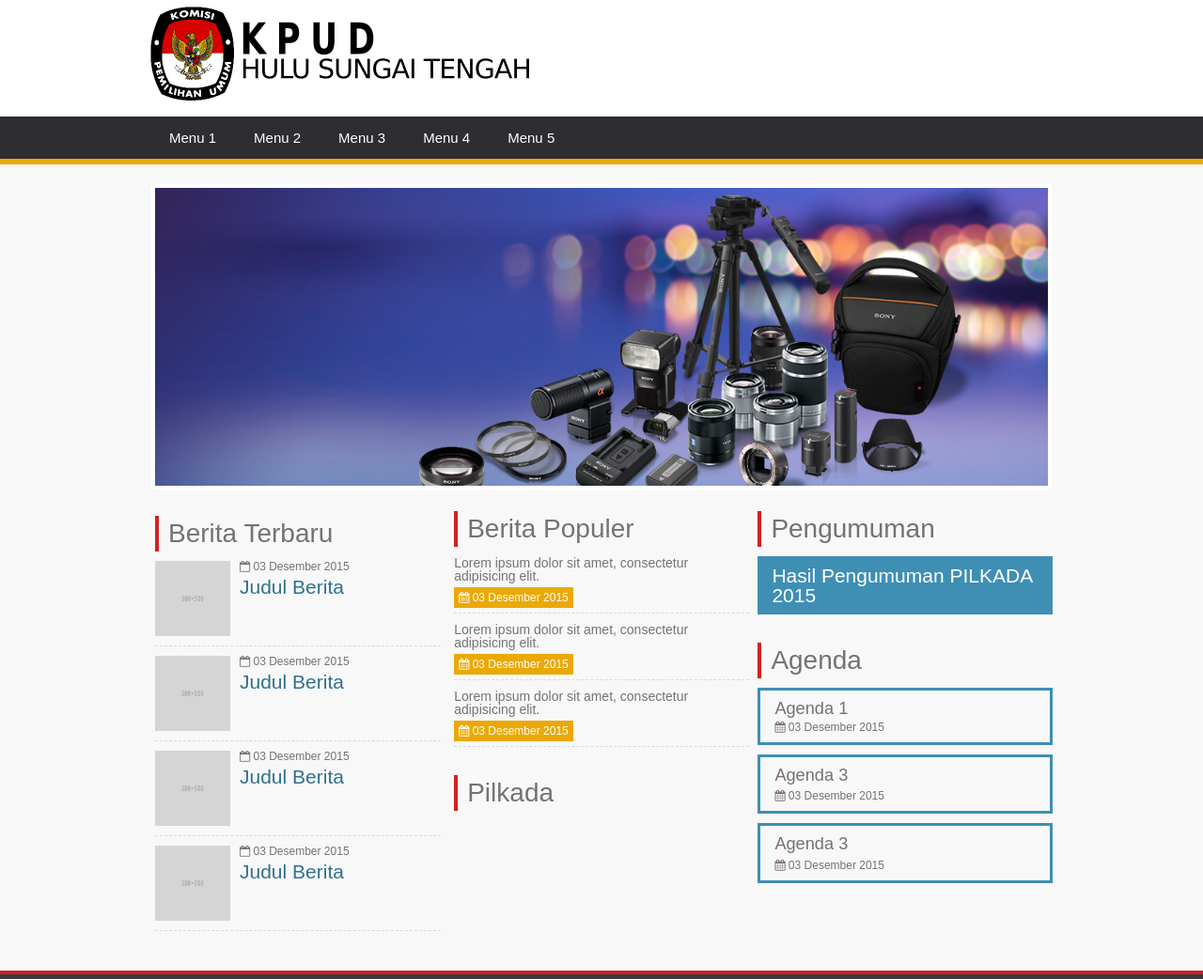
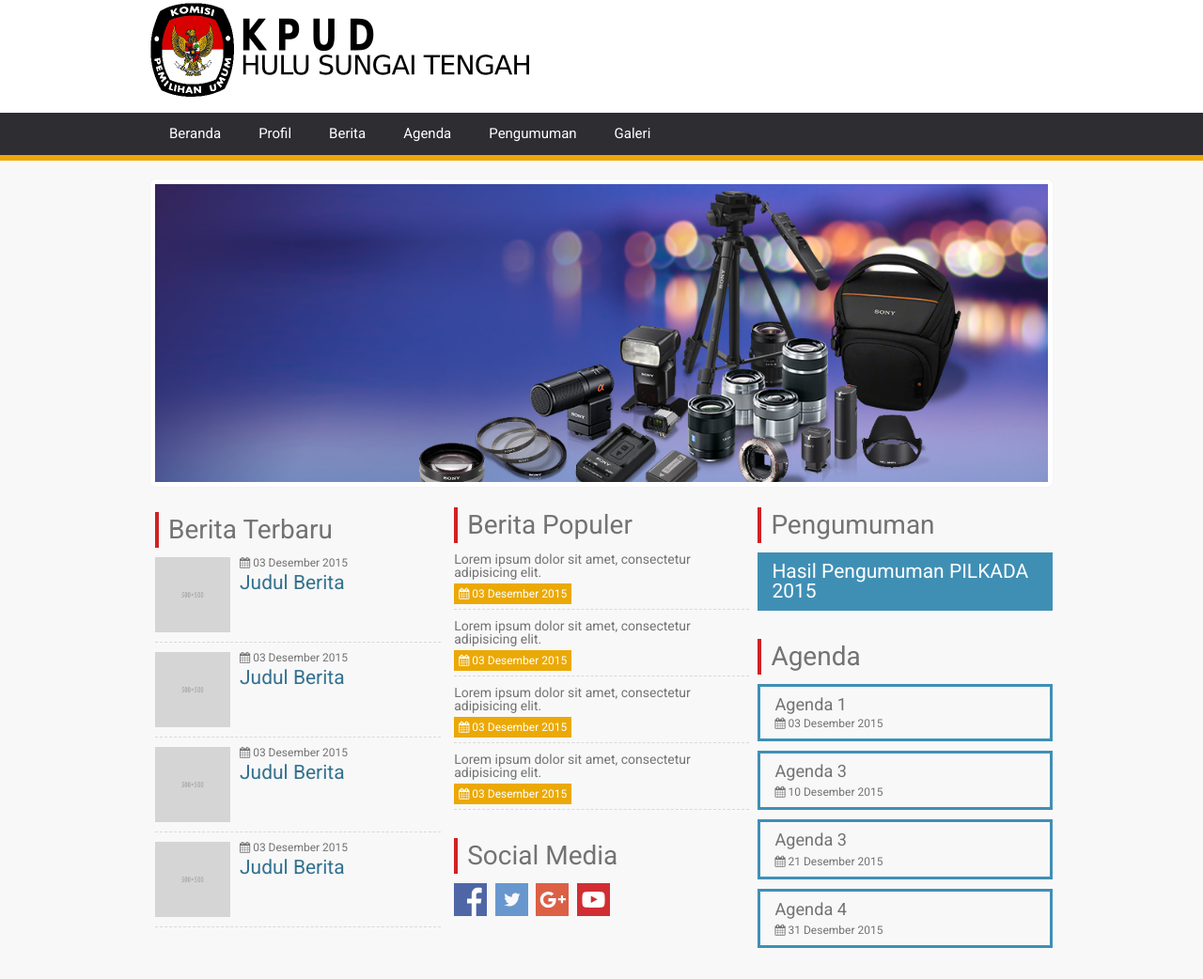
Before and after one commit to dedyrosyadi/kpu-hst, a plain HTML site: page index.html in a window 1280 px wide. Shown: the part 11-1053 px from the top of the page at 94% size. Drawn offline with Linux system fonts and the light colour scheme.

Commit message:
edit template

```diff
--- a/asset/scss/style.scss
+++ b/asset/scss/style.scss
@@ -27,7 +27,7 @@ h3 {
 }
 
 body {
-	font-family: Arial;
+	font-family: 'Roboto', sans-serif;
 	color : $hitam;
 	font-size: 14px;
 	font-weight: lighter;
@@ -45,7 +45,7 @@ body {
 }
 
 header {
-	border-top: 8px solid $merah;
+	border-top: 4px solid $merah;
 	padding : 10px;
 	img {
 		// max-height: 100px;
@@ -89,48 +89,39 @@ nav {
 	}
 }
 
-// KONTEN
 
-.item-berita-populer {
-	@include transition-duration (.5s);
 
-	margin-bottom: 10px;
-	overflow: hidden;
-	border-bottom: dashed 1px lighten($hitam, 40%);
 
-	a {
-		margin-bottom: 5px;
-
-		&:hover {
-
-			color : $oren !important;
-		}
-	}
-}
 
 // BERITA TERBARU
 
 
 .item-berita-terbaru {
+
 	padding:0;
+
 	a {
 		color: darken($biru,10%);
 	}
 
 	article {
+
+		&:hover {
+			img {
+				opacity:1;
+			}
+		}
+
 		overflow : hidden;
 		padding : 0 !important;
 		border-bottom: dashed 1px lighten($hitam, 40%);
 		margin-bottom: 10px;
 
+
 		img {
 			display : block;
 			@include transition-duration(.3s);
 			opacity: 0.8;
-
-			&:hover {
-				opacity: 1;
-			}
 
 			float:left;
 			max-height: 80px;
@@ -140,6 +131,8 @@ nav {
 			margin-bottom: 10px;
 
 		}
+
+
 		span.tanggal-post {
 			// float: left;
 
@@ -152,6 +145,14 @@ nav {
 
 		h3 {
 			margin-bottom: 5px;
+
+			&:hover {
+				> article img {
+					opacity:1;
+				}
+
+				text-decoration: underline;
+			}
 		}
 	}
 
@@ -172,8 +173,27 @@ nav {
 	}
 }
 
+// BERITA POPULER
 
-// BERITA POPULER
+// KONTEN
+
+.item-berita-populer {
+	@include transition-duration (.5s);
+
+	margin-bottom: 10px;
+	overflow: hidden;
+	border-bottom: dashed 1px lighten($hitam, 40%);
+
+	a {
+		margin-bottom: 5px;
+
+		&:hover {
+			text-decoration: underline;
+			color : $oren !important;
+		}
+	}
+}
+
 ul#berita-populer {
 	padding :0;
 	article {
@@ -237,6 +257,7 @@ ul#agenda {
 		border: 3px solid $biru;
 		padding: 10px 15px;
 		margin-bottom: 10px;
+		@include transition-duration(.5s);
 
 		&:hover {
 			background: lighten($biru,45%);
@@ -270,7 +291,7 @@ ul#agenda {
 		color: $putih;
 	}
 
-	@include transition-duration (.3s);
+	@include transition-duration(.3s);
 	&:hover {
 		background : darken($biru,8%);
 	}
@@ -287,7 +308,7 @@ ul#agenda {
 }
 
 .wrap-content {
-	padding : 20px;
+	padding : 20px 20px 0 20px;
 	background: #f8f8f8;
 }
 
@@ -340,7 +361,36 @@ footer {
 		margin-bottom: 10px;
 		color : $oren;
 	}
+}
 
 
+ul#social {
 
+	li {
+
+		&:first-child {
+			padding-left: 0;
+		}
+
+		display : inline-block;
+		padding-left: 5px;
+		a {
+			display: block;
+			// float: left;
+			// margin-right: 20px;
+
+		}
+
+		img {
+			@include transition-duration(.3s);
+			// border-radius: 5px;
+			opacity : .9;
+			max-width: 35px; max-width: 35px;
+			margin-right: 30px;
+
+			&:hover {
+				opacity:1;
+			}
+		}
+	}
 }
--- a/index.html
+++ b/index.html
@@ -5,6 +5,7 @@
 	<title>KPU Hulu Sungai Tengah</title>
 
 	<link rel="stylesheet" href="asset/css/style.css">
+	<link href='https://fonts.googleapis.com/css?family=Roboto' rel='stylesheet' type='text/css'>
 	<!-- <link rel="stylesheet" href="asset/flexslider/css/flexslider.css"> -->
 </head>
 <body>
@@ -20,11 +21,12 @@
 	<nav>
 		<div class="row no-padding">
 			<ul>
-				<li><a href="#">Menu 1</a></li>
-				<li><a href="#">Menu 2</a></li>
-				<li><a href="#">Menu 3</a></li>
-				<li><a href="#">Menu 4</a></li>
-				<li><a href="#">Menu 5</a></li>
+				<li><a href="#">Beranda</a></li>
+				<li><a href="#">Profil</a></li>
+				<li><a href="#">Berita</a></li>
+				<li><a href="#">Agenda</a></li>
+				<li><a href="#">Pengumuman</a></li>
+				<li><a href="#">Galeri</a></li>
 			</ul>
 		</div>
 	</nav>
@@ -50,28 +52,27 @@
 					<div class="item-berita-terbaru">
 						<article>
 							<img src="img/img-sample.png" alt="">
-							<span class="tanggal-post"> <i class="fa fa-calendar-o"></i> 03 Desember 2015</span>
+							<span class="tanggal-post"> <i class="fa fa-calendar"></i> 03 Desember 2015</span>
 							<h3 class="post-title"><a href="#">Judul Berita</a></h3>
 						</article>
 
 						<article>
 							<img src="img/img-sample.png" alt="">
-							<span class="tanggal-post"> <i class="fa fa-calendar-o"></i> 03 Desember 2015</span>
+							<span class="tanggal-post"> <i class="fa fa-calendar"></i> 03 Desember 2015</span>
 							<h3 class="post-title"><a href="#">Judul Berita</a></h3>
 						</article>
 
 						<article>
 							<img src="img/img-sample.png" alt="">
-							<span class="tanggal-post"> <i class="fa fa-calendar-o"></i> 03 Desember 2015</span>
+							<span class="tanggal-post"> <i class="fa fa-calendar"></i> 03 Desember 2015</span>
 							<h3 class="post-title"><a href="#">Judul Berita</a></h3>
 						</article>
 
 						<article>
 							<img src="img/img-sample.png" alt="">
-							<span class="tanggal-post"> <i class="fa fa-calendar-o"></i> 03 Desember 2015</span>
+							<span class="tanggal-post"> <i class="fa fa-calendar"></i> 03 Desember 2015</span>
 							<h3 class="post-title"><a href="#">Judul Berita</a></h3>
 						</article>
-
 					</div>
 				</section>
 
@@ -100,23 +101,31 @@
 									<i class="fa fa-calendar"></i> 03 Desember 2015
 								</span>
 							</li>
+
+							<li class="item-berita-populer">
+								<a href="#">Lorem ipsum dolor sit amet, consectetur adipisicing elit.</a>
+								<span class="tanggal-berita">
+									<i class="fa fa-calendar"></i> 03 Desember 2015
+								</span>
+							</li>
 						</ul>
 					</div>
 
 					<div class="widget">
-						<h2 class="title">Pilkada</h2>
-
+						<h2 class="title">Social Media</h2>
+						<ul id="social">
+							<li><a href="#"><img src="img/icon/fb.svg" alt=""></a></li>
+							<li><a href="#"><img src="img/icon/twitter.svg" alt=""></a></li>
+							<li><a href="#"><img src="img/icon/gplus.svg" alt=""></a></li>
+							<li><a href="#"><img src="img/icon/youtube.svg" alt=""></a></li>
+						</ul>
 					</div>
-
-
-
 				</div>
 
 
+				<!-- RIGHT ASIDE -->
+				<div class="zeen-4 no-padding">
 
-				<!-- RIGHT ASIDE -->
-
-				<div class="zeen-4 no-padding">
 					<div class="widget">
 						<h2 class="title">Pengumuman</h2>
 
@@ -125,7 +134,6 @@
 						</div>
 
 					</div>
-
 
 					<div class="widget">
 						<h2 class="title">Agenda</h2>
@@ -148,7 +156,7 @@
 								</span>
 
 								<span class="agenda-tanggal">
-									<i class="fa fa-calendar"></i> 03 Desember 2015
+									<i class="fa fa-calendar"></i> 10 Desember 2015
 								</span>
 							</li>
 
@@ -158,11 +166,19 @@
 								</span>
 
 								<span class="agenda-tanggal">
-									<i class="fa fa-calendar"></i> 03 Desember 2015
+									<i class="fa fa-calendar"></i> 21 Desember 2015
 								</span>
 							</li>
 
+							<li class="item-agenda">
+								<span class="judul-agenda">
+									<a href="#">Agenda 4</a>
+								</span>
 
+								<span class="agenda-tanggal">
+									<i class="fa fa-calendar"></i> 31 Desember 2015
+								</span>
+							</li>
 						</ul>
 
 					</div>
```
Also changed, not shown: asset/css/style.css, img/icon/fb.svg (added), img/icon/gplus.svg (added), img/icon/twitter.svg (added), img/icon/youtube.svg (added), img/icon/youtube2.svg (added).
